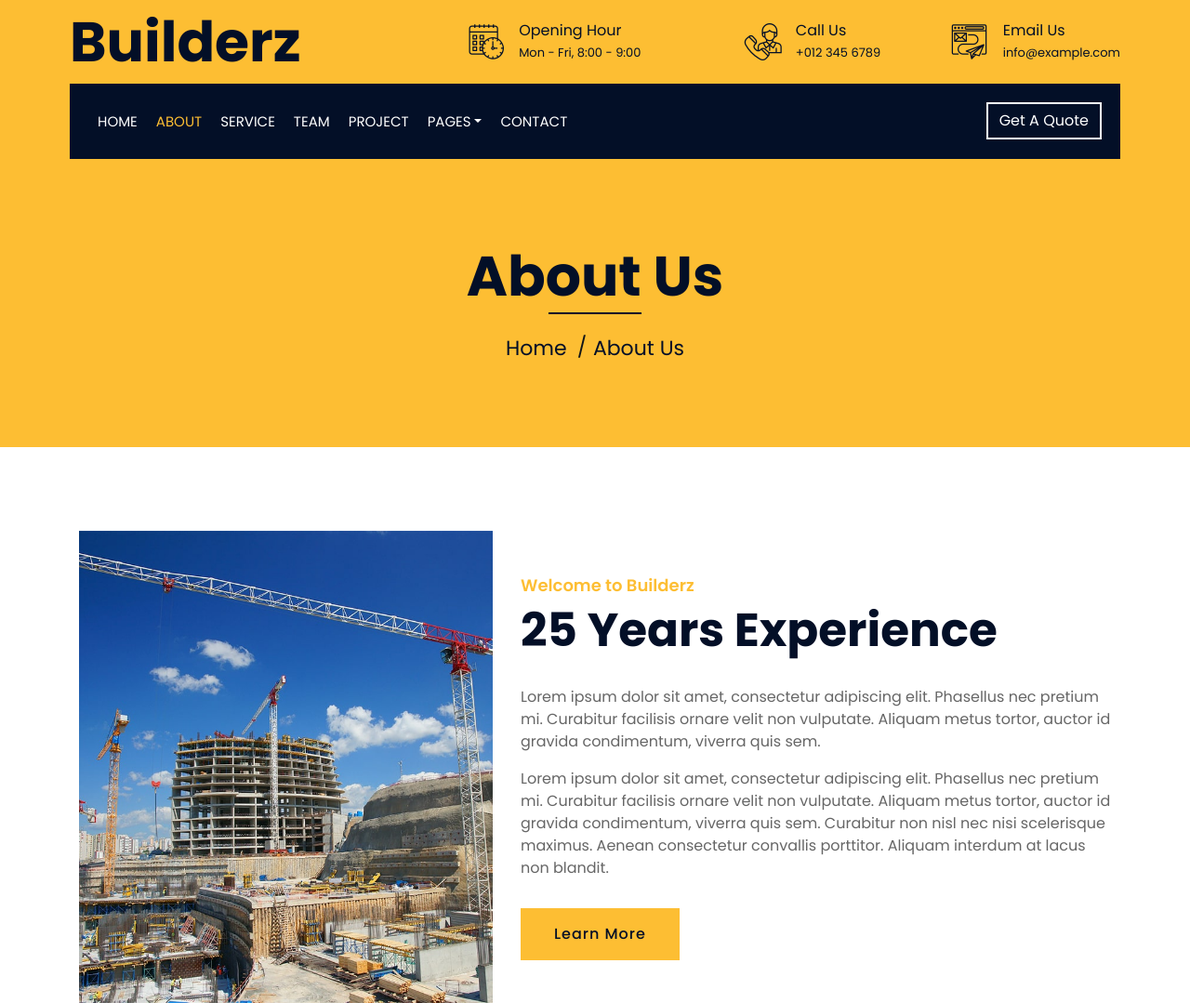
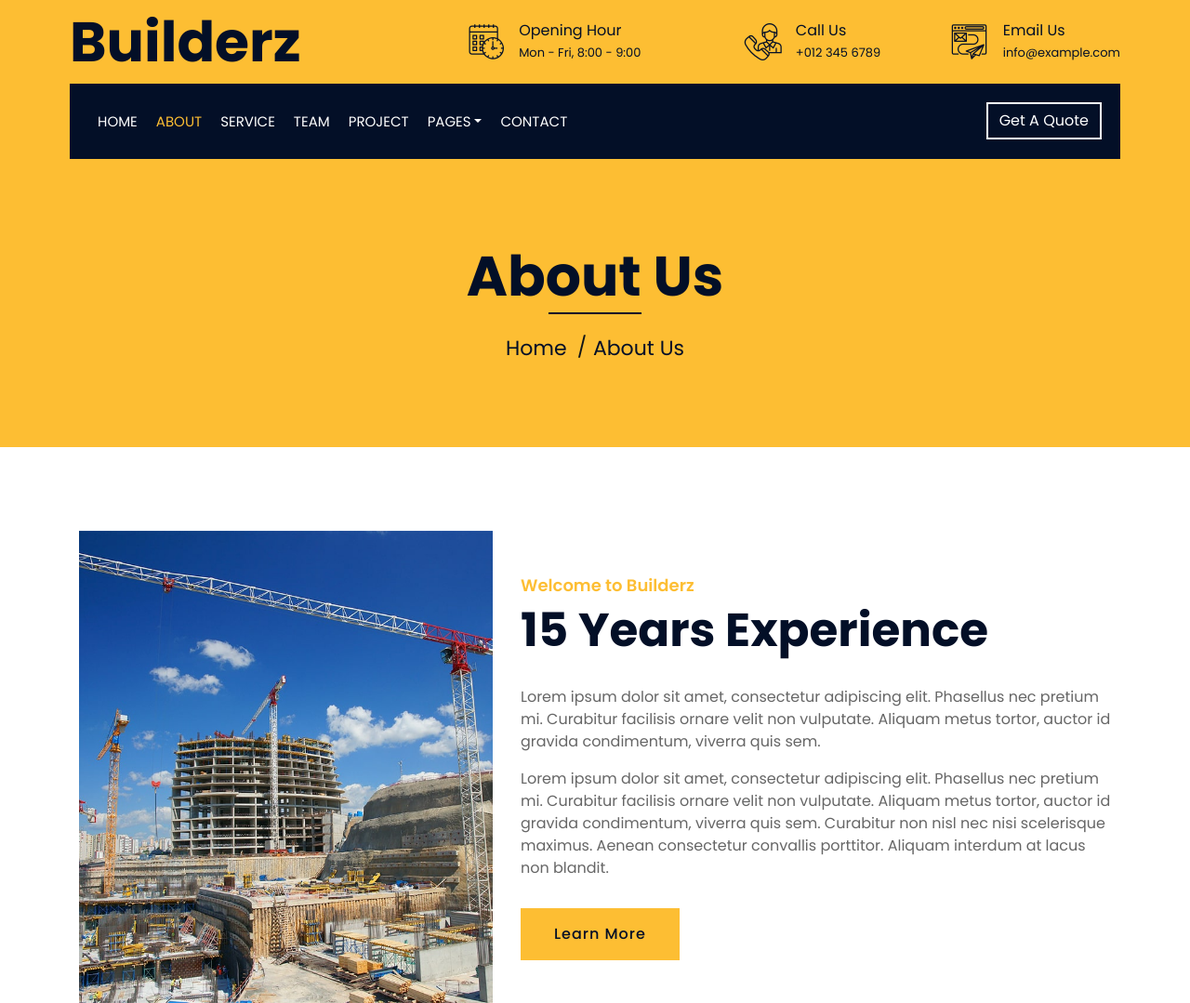
Before and after one commit to dhurvasaxena/IMPOSTERS-, a plain HTML site: page about.html in a window 1280 px wide. Shown: the top 1079 px of the page at 93% size. Drawn offline with nearby package versions, Linux system fonts and the light colour scheme.

Commit message:
CHANGES TO CONTENT

```diff
--- a/about.html
+++ b/about.html
@@ -147,7 +147,7 @@
                         <div class="col-lg-7 col-md-6">
                             <div class="section-header text-left">
                                 <p>Welcome to Builderz</p>
-                                <h2>25 Years Experience</h2>
+                                <h2>15 Years Experience</h2>
                             </div>
                             <div class="about-text">
                                 <p>
```
